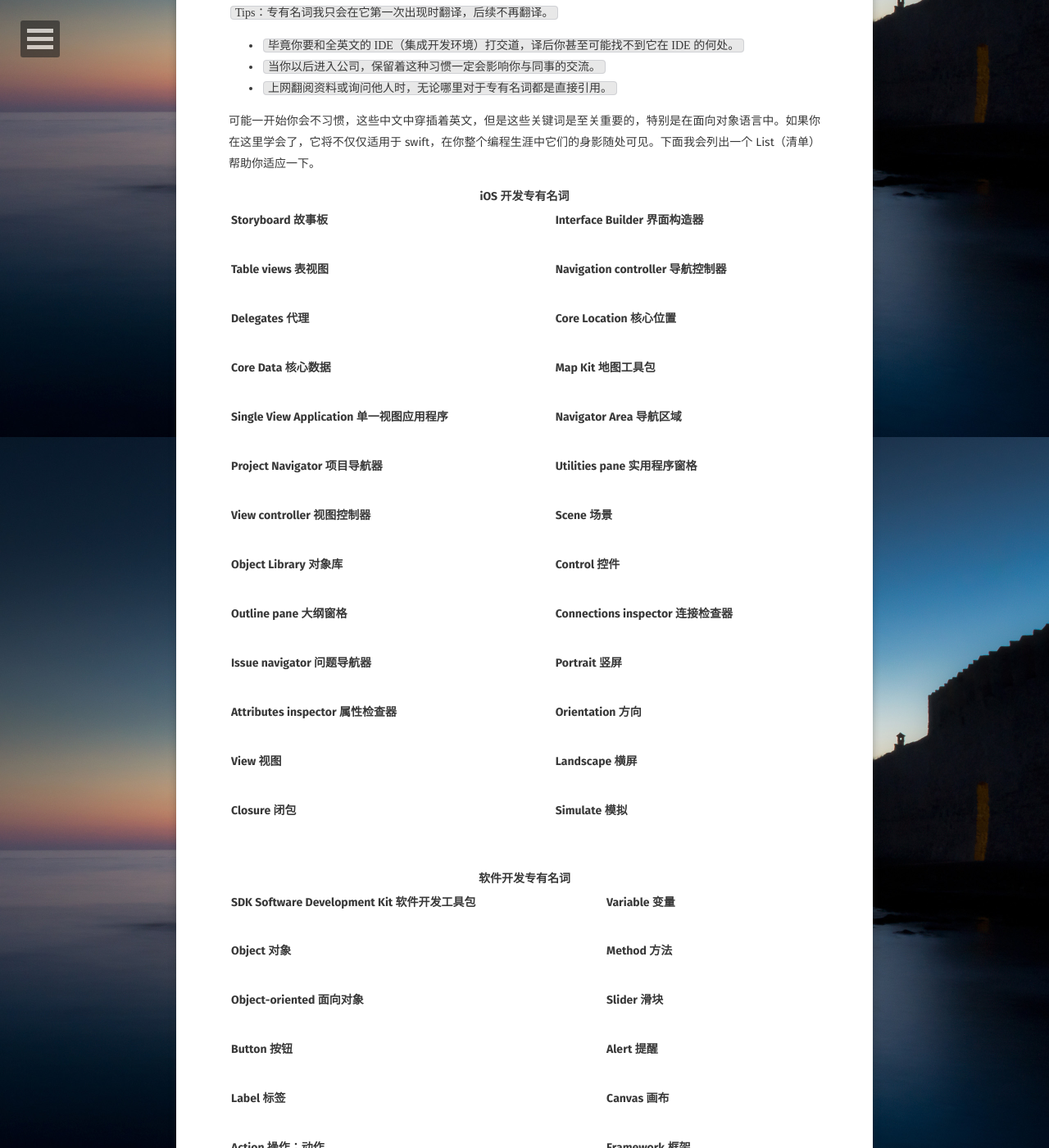
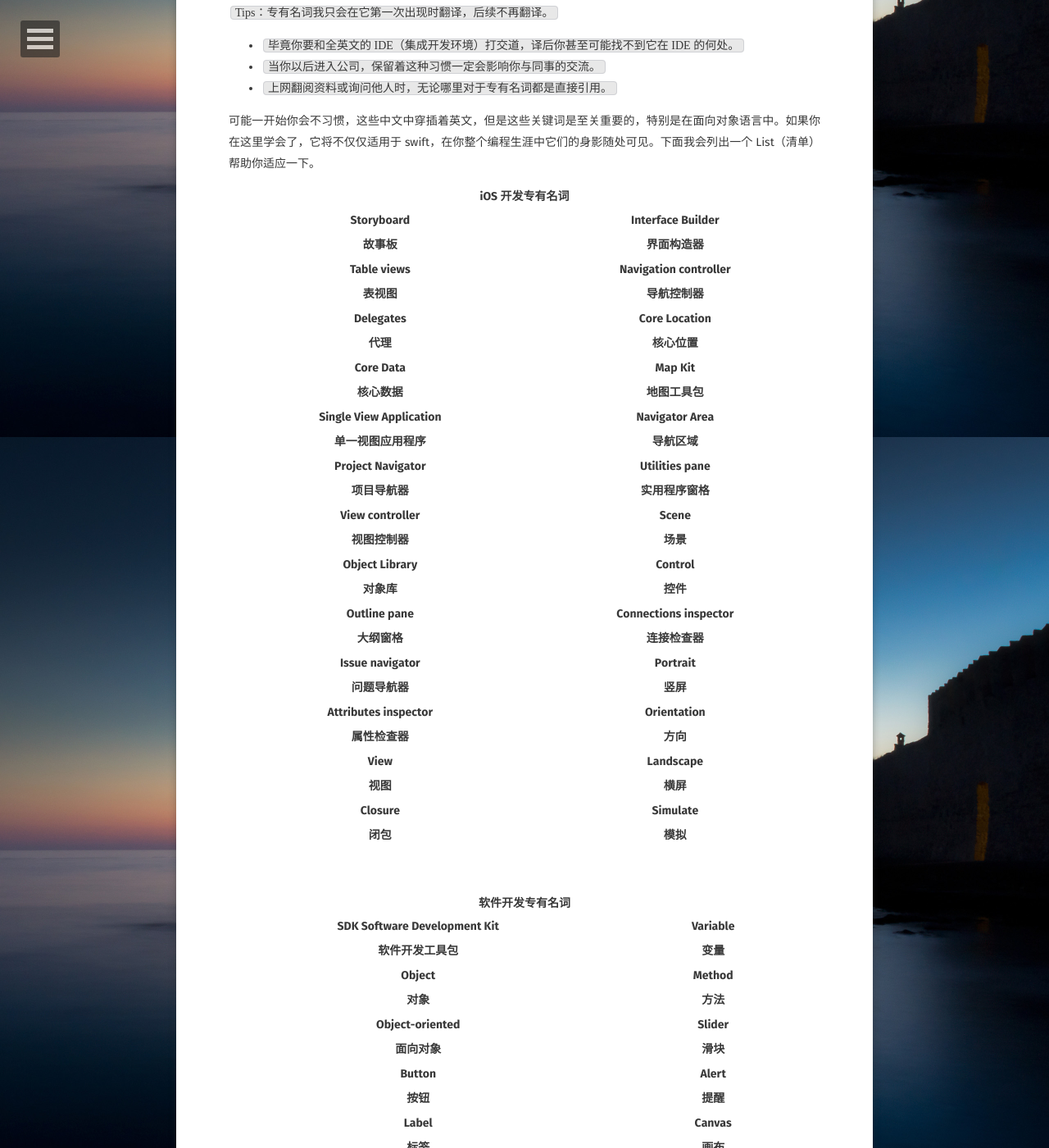
Before and after one commit to AurevoirXavier/deprecated-AurevoirXavier.github.io, a Jekyll site: the page built from _posts/2017-3-21-iOS Apprentice.md, in a window 1280 px wide and 1400 px high, scrolled down 367 px. Shown: the whole window at 82% size. Built offline with Jekyll 4.4.1, drawn with Linux system fonts in a browser that asks for light colours; some web fonts are replaced; comment, search, counter and statistics services are not loaded; some of the changed text lies outside the part shown.

Commit message:
23:47/03/21/2017

```diff
--- a/_posts/2017-3-21-iOS Apprentice.md
+++ b/_posts/2017-3-21-iOS Apprentice.md
@@ -17,69 +17,71 @@ comments: true
 
 <center><strong>iOS 开发专有名词</strong></center>
 
-| Storyboard 故事板                          | Interface Builder 界面构造器            |
-| :---------------------------------------- | :------------------------------------ |
-|||
-| **Table views 表视图**                     | **Navigation controller 导航控制器**    |
-|||
-| **Delegates 代理**                         | **Core Location 核心位置**              |
-|||
-| **Core Data 核心数据**                      | **Map Kit 地图工具包**                 |
-|||
-| **Single View Application 单一视图应用程序** | **Navigator Area 导航区域**             |
-|||
-| **Project Navigator 项目导航器**            | **Utilities pane 实用程序窗格**         |
-|||
-| **View controller 视图控制器**              | **Scene 场景**                         |
-|||
-| **Object Library 对象库**                  | **Control 控件**                       |
-|||
-| **Outline pane 大纲窗格**                  | **Connections inspector 连接检查器**    |
-|||
-| **Issue navigator 问题导航器**              | **Portrait 竖屏**                      |
-|||
-| **Attributes inspector 属性检查器**         | **Orientation 方向**                   |
-|||
-| **View 视图**                              | **Landscape 横屏**                     |
-|||
-| **Closure 闭包**                           | **Simulate 模拟**                      |
+|         Storyboard          |     Interface Builder     |
+| :-------------------------: | :-----------------------: |
+|           **故事板**           |         **界面构造器**         |
+|       **Table views**       | **Navigation controller** |
+|           **表视图**           |         **导航控制器**         |
+|        **Delegates**        |     **Core Location**     |
+|           **代理**            |         **核心位置**          |
+|        **Core Data**        |        **Map Kit**        |
+|          **核心数据**           |         **地图工具包**         |
+| **Single View Application** |    **Navigator Area**     |
+|        **单一视图应用程序**         |         **导航区域**          |
+|    **Project Navigator**    |    **Utilities pane**     |
+|          **项目导航器**          |        **实用程序窗格**         |
+|     **View controller**     |         **Scene**         |
+|          **视图控制器**          |          **场景**           |
+|     **Object Library**      |        **Control**        |
+|           **对象库**           |          **控件**           |
+|      **Outline pane**       | **Connections inspector** |
+|          **大纲窗格**           |         **连接检查器**         |
+|     **Issue navigator**     |       **Portrait**        |
+|          **问题导航器**          |          **竖屏**           |
+|  **Attributes inspector**   |      **Orientation**      |
+|          **属性检查器**          |          **方向**           |
+|          **View**           |       **Landscape**       |
+|           **视图**            |          **横屏**           |
+|         **Closure**         |       **Simulate**        |
+|           **闭包**            |          **模拟**           |
 
 <br>
 
 <center><strong>软件开发专有名词</strong></center>
 
-| SDK Software Development Kit 软件开发工具包 | Variable 变量                 |
-| :---------------------------------------- | :--------------------------- |
-|||
-| **Object 对象**                           | **Method 方法**               |
-|||
-| **Object-oriented 面向对象**               | **Slider 滑块**               |
-|||
-| **Button 按钮**                           | **Alert 提醒**                |
-|||
-| **Label 标签**                            | **Canvas 画布**               |
-|||
-| **Action 操作；动作**                      | **Framework 框架**            |
-|||
-| **UI 用户界面**                            | **Data 数据**                 |
-|||
-| **Function 函数**                         | **Functionality 功能**        |
-|||
-| **Type 类型**                             | **Debug 调试**                |
-|||
-| **String 字符串**                         | **Data type 数据类型**         |
-|||
-| **Assignment 赋值**                       | **Bug 漏洞**                  |
-|||
-| **Global 全局**                           | **Instance 实例**             |
-|||
-| **Local 本地**                            | **Instance variable 实例变量** |
-|||
-| **Algorithm 算法**                        | **Constant 常量**             |
-|||
-| **Width 宽度**                            | **Height 高度**               |
-|||
-| **Background 背景**                       | **Color 颜色**                |
+| SDK Software Development Kit |       Variable        |
+| :--------------------------: | :-------------------: |
+|         **软件开发工具包**          |        **变量**         |
+|          **Object**          |      **Method**       |
+|            **对象**            |        **方法**         |
+|     **Object-oriented**      |      **Slider**       |
+|           **面向对象**           |        **滑块**         |
+|          **Button**          |       **Alert**       |
+|            **按钮**            |        **提醒**         |
+|          **Label**           |      **Canvas**       |
+|            **标签**            |        **画布**         |
+|          **Action**          |     **Framework**     |
+|          **操作；动作**           |        **框架**         |
+|            **UI**            |       **Data**        |
+|           **用户界面**           |        **数据**         |
+|         **Function**         |   **Functionality**   |
+|            **函数**            |        **功能**         |
+|           **Type**           |       **Debug**       |
+|            **类型**            |        **调试**         |
+|          **String**          |     **Data type**     |
+|           **字符串**            |       **数据类型**        |
+|        **Assignment**        |        **Bug**        |
+|            **赋值**            |        **漏洞**         |
+|          **Global**          |     **Instance**      |
+|            **全局**            |        **实例**         |
+|          **Local**           | **Instance variable** |
+|            **本地**            |       **实例变量**        |
+|        **Algorithm**         |     **Constant**      |
+|            **算法**            |        **常量**         |
+|          **Width**           |      **Height**       |
+|            **宽度**            |        **高度**         |
+|        **Background**        |       **Color**       |
+|            **背景**            |        **颜色**         |
 
 ---
 
```
